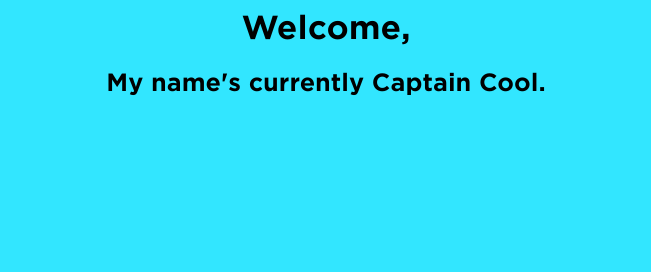
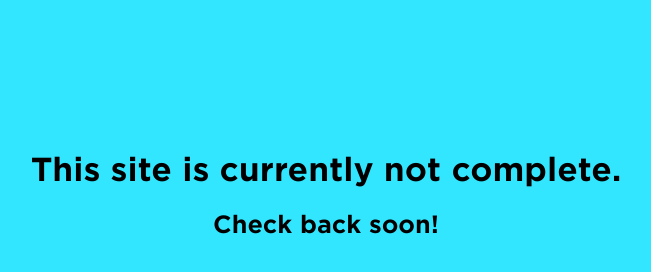
Before and after one commit to Ailidown/-, a plain HTML site: page index.html in a window 1280 px wide. Shown: the whole page, without its empty margins (314-965 px from the left). Drawn offline with Linux system fonts and the light colour scheme.

Commit message:
Home - Ailidown

```diff
--- a/index.html
+++ b/index.html
@@ -29,14 +29,17 @@
         body {
             background: rgb(50,230,255);
             font-family: "HCo Gotham SSm";
+            margin: 0 auto;
+            margin-top: 150;
+            width: 60%;
         }
     </style>
 </head>
 <body align="center">
     <main class="container">
         <div class="content">
-            <h1>Welcome,</h1>
-            <h2>My name's currently Captain Cool.</h2>
+            <h1>This site is currently not complete.</h1>
+            <h2>Check back soon!</h2>
         </div>
     </main>
 </body>
```
